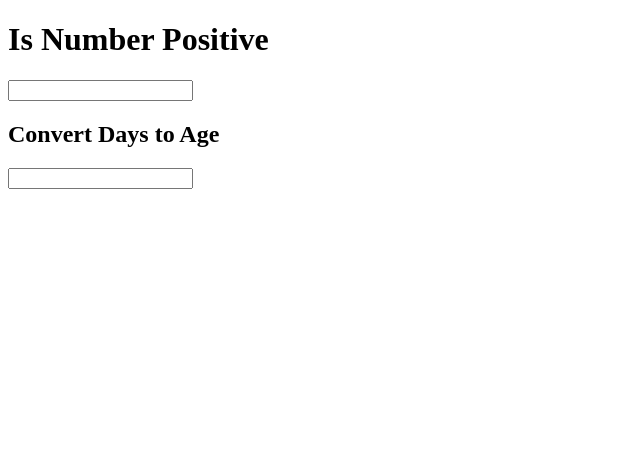
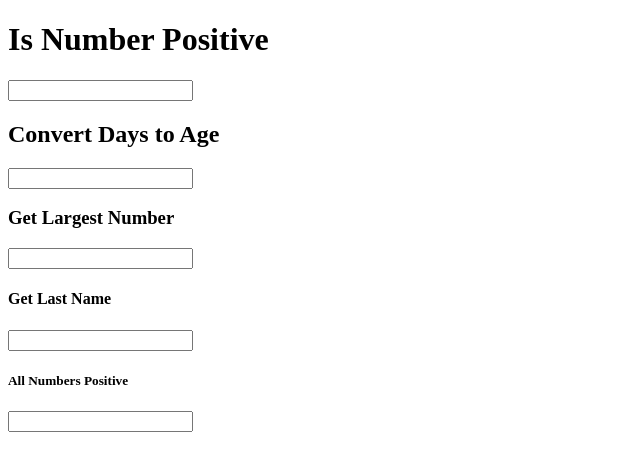
Before and after one commit to Deb4real/JS-Challenges, a plain HTML site: page index.html in a window 1280 px wide. Shown: the whole page, without its empty margins (0-640 px from the left). Drawn offline with Linux system fonts and the light colour scheme.

Commit message:
Function 4-5

```diff
--- a/index.html
+++ b/index.html
@@ -12,7 +12,13 @@
         <h1>Is Number Positive</h1>
             <input type="text" onblur="IsNumberPositive(event)"/>
         <h2>Convert Days to Age</h2>
-            <input type="text" onblur="ConvertDaystoAge(event)"/>
+            <input type="text" onblur="convertDaystoAge(event)"/>
+        <h3>Get Largest Number</h3>
+            <input type="text" onblur="getLargestNumber(event)"/>
+        <h4>Get Last Name</h4>
+            <input type="text" onblur="getLastName(event)"/>
+        <h5>All Numbers Positive</h5>
+            <input type="text" onblur="allNumbersPositive(event)"/>
     </div>
 </body>
 </html>
```
